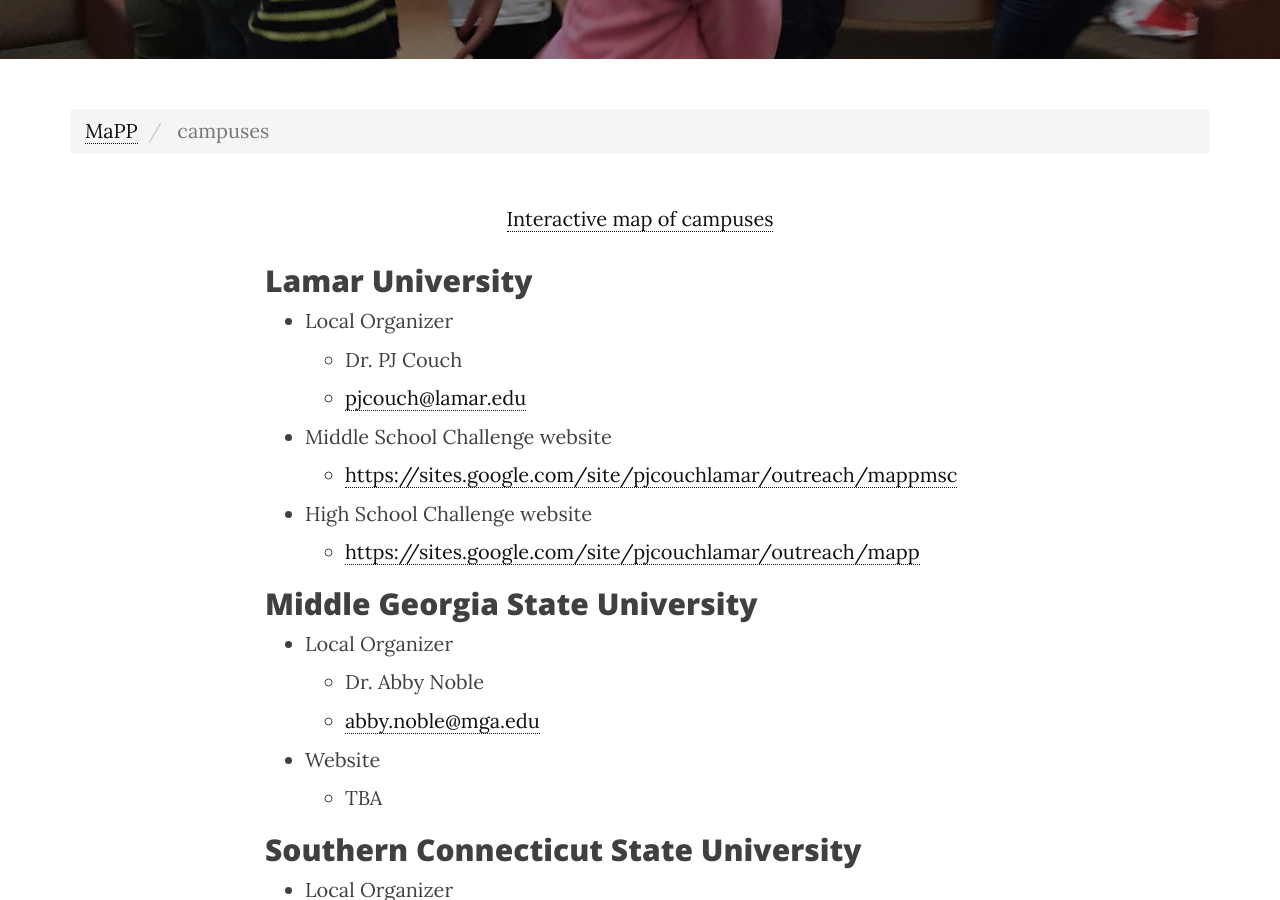
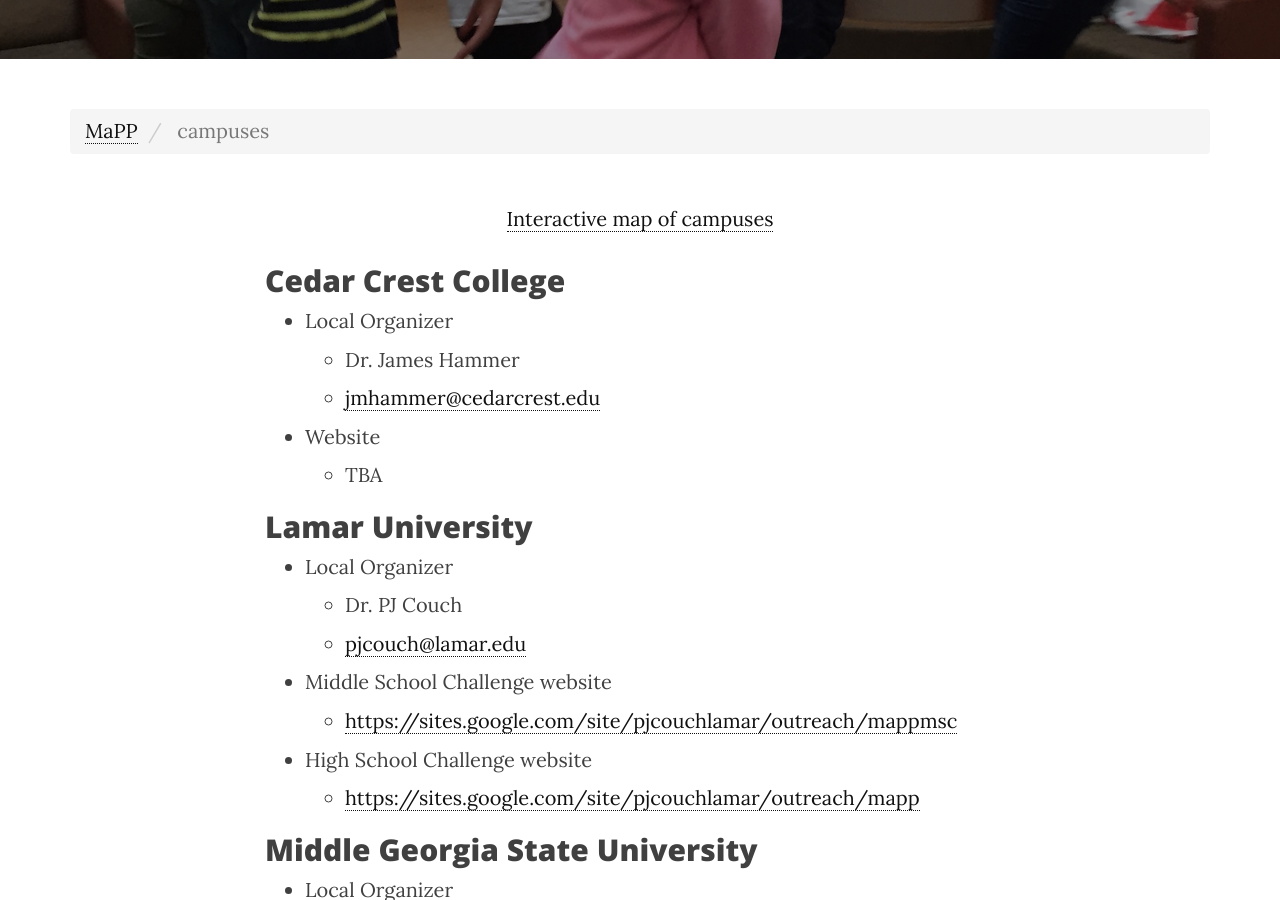
Before and after one commit to MaPPmath/mappmath.github.io, a Jekyll site: the page built from pages/2_campuses.md, in a window 1280 px wide and 900 px high, scrolled down 389 px. Built offline with Jekyll 4.4.1, drawn with Linux system fonts in a browser that asks for light colours; nearby versions of some CDN libraries.

Commit message:
add back Cedar Crest

```diff
--- a/pages/2_campuses.md
+++ b/pages/2_campuses.md
@@ -11,6 +11,14 @@
 <p class="text-center">
   <a href="#locations-map">Interactive map of campuses</a>
 </p>
+
+## Cedar Crest College
+
+- Local Organizer
+    - Dr. James Hammer
+    - <jmhammer@cedarcrest.edu>
+- Website
+    - TBA
 
 ## Lamar University
 
```
